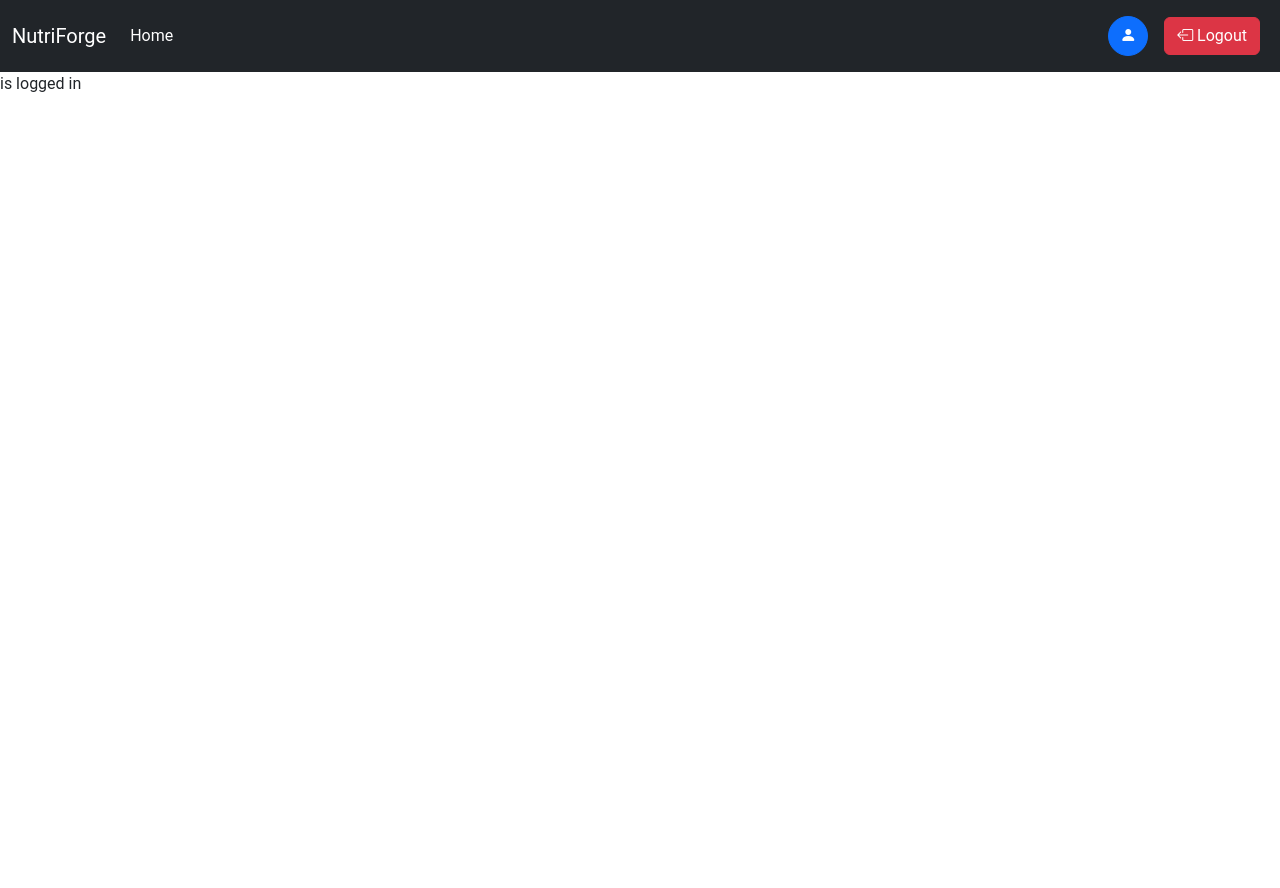
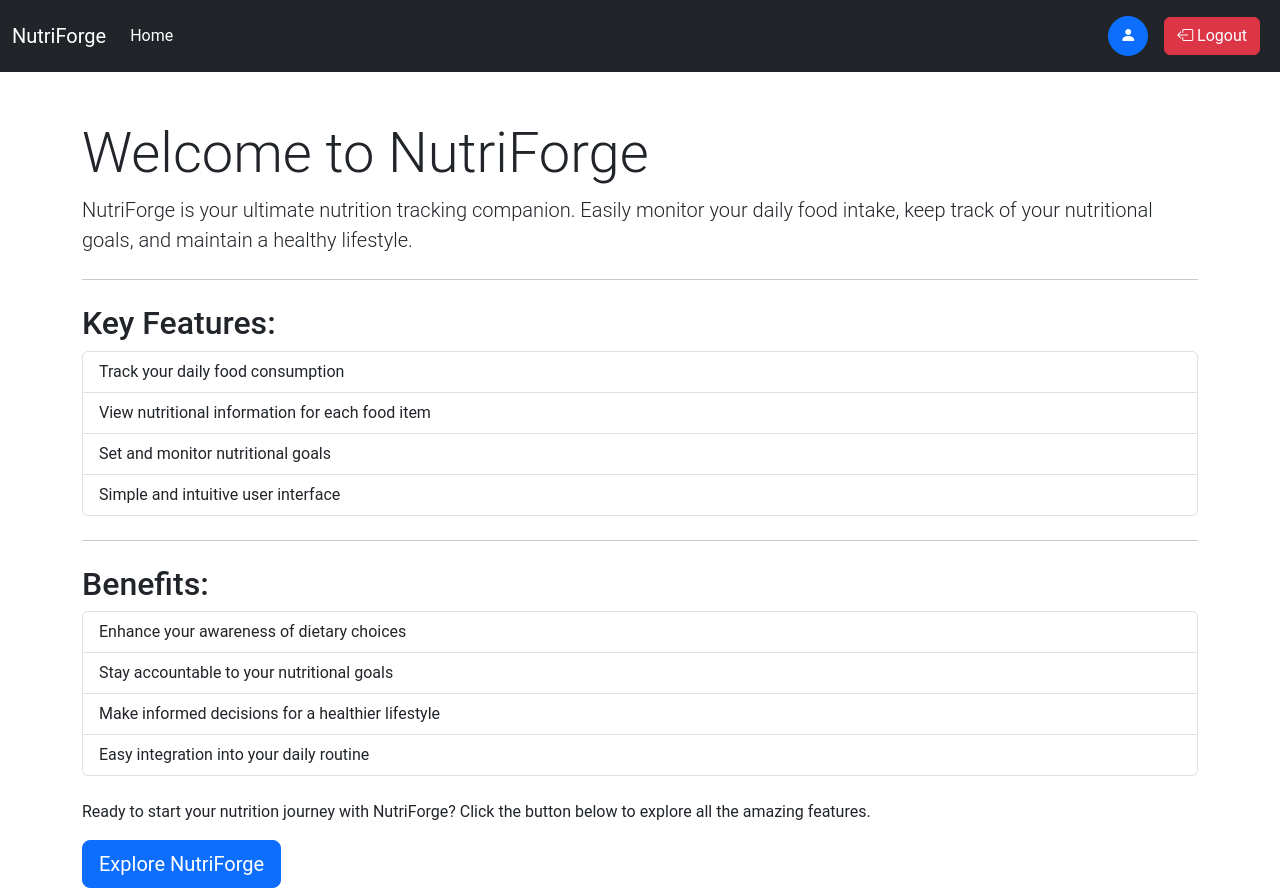
Before and after one commit to night-slayer18/NutriForge, a React (Vite) app in the folder NutriForge-Frontend/: page / in a window 1280 px wide. Before the commit the page ends 800 px from the top, so only its background shows below. Built offline with nearby package versions, Linux system fonts and the light colour scheme; sample sign-in values are in the browser's storage.

Commit message:
added context for food and all its functions

```diff
--- a/NutriForge-Frontend/src/App.jsx
+++ b/NutriForge-Frontend/src/App.jsx
@@ -12,6 +12,8 @@ import Layout from './components/Layout'
 import Userinfo from './components/Userinfo'
 import AuthState from './context/auth/AuthState'
 import PrivateRoute from './components/PrivateRoute'
+import Foods from './components/Foods'
+import FoodState from './context/food/FoodState'
 
 
 function App() {
@@ -19,15 +21,18 @@ function App() {
   return (
     <>
       <AuthState>
+        <FoodState>
           <BrowserRouter>
             <Routes>
               <Route exact path="/" element={<Layout><Home/></Layout>} />
               <Route exact path="/register" element= {<Layout><Register/></Layout>} />
               <Route exact path="/login" element={<Layout><Login/></Layout>} />
               <Route exact path="/user" element={<PrivateRoute Component={<Layout><Userinfo/></Layout>}/>} />
+              <Route exact path="/foods" element = {<PrivateRoute Component={<Layout><Foods/></Layout>}/>} />
               <Route exact path="*" element={<NotFound/>} />
             </Routes>
           </BrowserRouter>
+        </FoodState>
       </AuthState>
     </>
   )
--- /dev/null
+++ b/NutriForge-Frontend/src/components/FoodItems.jsx
@@ -0,0 +1,38 @@
+import PropTypes from 'prop-types';
+
+const FoodItems = (props) => {
+    return (
+        <div className="col-md-4">
+            <div className="card my-3 mx-3 shadow">
+                <div className="card-body">
+                    <h5 className="card-title text-center mb-4">{props.food.name}</h5>
+                    <ul className="list-group list-group-flush text-center ">
+                        <li className="list-group-item">Calories: {props.food.calories}</li>
+                        <li className="list-group-item">Fat: {props.food.fat}</li>
+                        <li className="list-group-item">Proteins: {props.food.protein}</li>
+                        <li className="list-group-item">Carbohydrates: {props.food.carbohydrates}</li>
+                        <li className="list-group-item">Fiber: {props.food.fiber}</li>
+                    </ul>
+                    <div className="d-flex justify-content-around">
+                        <button className="btn btn-danger">Delete <i className="bi bi-x-octagon"></i></button>
+                        <button className="btn btn-success">Edit <i className="bi bi-pencil-square"></i></button>
+                    </div>
+                </div>
+            </div>
+        </div>
+    )
+}
+
+FoodItems.propTypes = {
+    food: PropTypes.shape({
+        name: PropTypes.string,
+        calories: PropTypes.number,
+        fat: PropTypes.number,
+        protein: PropTypes.number,
+        carbohydrates: PropTypes.number,
+        fiber: PropTypes.number,
+    }).isRequired,
+};
+
+
+export default FoodItems
--- /dev/null
+++ b/NutriForge-Frontend/src/components/Foods.jsx
@@ -0,0 +1,28 @@
+import { useContext, useEffect } from "react"
+import FoodContext from "../context/food/FoodContext"
+import FoodItems from "./FoodItems"
+const Foods = () => {
+    const foodcontext = useContext(FoodContext)
+    const {foods,getFoods} = foodcontext
+
+    useEffect(() => {
+        if(localStorage.getItem("token")){
+            getFoods()
+        }
+        // eslint-disable-next-line
+    }, [])
+    return (
+        <div className="row my-3">
+          <div className="container mx-2">
+          {foods.length===0 && "No foods to display"}
+          </div>
+          {foods.map((food)=>{
+                return (
+                    <FoodItems key={food._id} food={food} />
+                )
+          })}
+    </div>
+    )
+}
+
+export default Foods
--- a/NutriForge-Frontend/src/components/Home.jsx
+++ b/NutriForge-Frontend/src/components/Home.jsx
@@ -1,11 +1,8 @@
-import { useContext, useEffect } from "react"
-import { useNavigate } from "react-router-dom"
-import AuthContext from "../context/auth/AuthContext";
+import { useEffect } from "react"
+import { Link, useNavigate } from "react-router-dom"
 
 const Home = () => {
   const navigate = useNavigate();
-  const context = useContext(AuthContext);
-  const { userDetails } = context;
   useEffect(() =>{
     if(!localStorage.getItem("token")){
       navigate("/login");
@@ -13,8 +10,38 @@ const Home = () => {
     // eslint-disable-next-line
   },[])
   return (
-    <div>
-      {userDetails.name} is logged in
+    <div className="container mt-5">
+      <div className="jumbotron">
+        <h1 className="display-4">Welcome to NutriForge</h1>
+        <p className="lead">
+          NutriForge is your ultimate nutrition tracking companion. Easily
+          monitor your daily food intake, keep track of your nutritional goals,
+          and maintain a healthy lifestyle.
+        </p>
+        <hr className="my-4" />
+        <h2>Key Features:</h2>
+        <ul className="list-group">
+          <li className="list-group-item">Track your daily food consumption</li>
+          <li className="list-group-item">View nutritional information for each food item</li>
+          <li className="list-group-item">Set and monitor nutritional goals</li>
+          <li className="list-group-item">Simple and intuitive user interface</li>
+        </ul>
+        <hr className="my-4" />
+        <h2>Benefits:</h2>
+        <ul className="list-group">
+          <li className="list-group-item">Enhance your awareness of dietary choices</li>
+          <li className="list-group-item">Stay accountable to your nutritional goals</li>
+          <li className="list-group-item">Make informed decisions for a healthier lifestyle</li>
+          <li className="list-group-item">Easy integration into your daily routine</li>
+        </ul>
+        <p className="mt-4">
+          Ready to start your nutrition journey with NutriForge? Click the button
+          below to explore all the amazing features.
+        </p>
+        <Link to="/foods" className="btn btn-primary btn-lg" role="button">
+          Explore NutriForge
+        </Link>
+      </div>
     </div>
   )
 }
--- /dev/null
+++ b/NutriForge-Frontend/src/context/food/FoodContext.js
@@ -0,0 +1,5 @@
+import { createContext } from "react";
+
+const FoodContext = createContext();
+
+export default FoodContext;
--- /dev/null
+++ b/NutriForge-Frontend/src/context/food/FoodState.jsx
@@ -0,0 +1,84 @@
+import PropTypes from 'prop-types';
+import FoodContext from "./FoodContext"
+import { useState } from 'react';
+
+const FoodState = (props) => {
+    const host = "http://localhost:8000";
+    const foodInitial = []
+    const [foods,setFoods] = useState(foodInitial)
+
+    const getFoods = async () => {
+        const reponse = await fetch(`${host}/api/food/getfood`,{
+            method: "GET",
+            headers: {
+                "Content-Type": "application/json",
+                "auth-token": localStorage.getItem("token")
+            }
+        })
+        const json = await reponse.json()
+        setFoods(json.food)
+    }
+
+    const addFood =  async (name,calories,protein,carbohydrates,fat,fiber) => {
+        const reponse = await fetch(`${host}/api/food/addfood`,{
+            method: "POST",
+            headers: {
+                "Content-Type": "application/json",
+                "auth-token": localStorage.getItem("token")
+            },
+            body: JSON.stringify({name,calories,protein,carbohydrates,fat,fiber})
+        })
+        const json = await reponse.json()
+        setFoods(foods.concat(json.savedFood))
+    }
+
+    const searchFoodByName = async (name) => {
+        const response = await fetch (`${host}/api/food/searchfood/${name}`,{
+            method: "GET",
+            headers: {
+                "Content-Type": "application/json",
+                "auth-token": localStorage.getItem("token")
+            }
+        })
+        const json = await response.json()
+        setFoods(json.food)
+    }
+
+    const updateFood = async (id,name,calories,protein,carbohydrates,fat,fiber) => {
+        const response = await fetch(`${host}/api/food/updatefood/${id}`,{
+            method: "PUT",
+            headers: {
+                "Content-Type": "application/json",
+                "auth-token": localStorage.getItem("token")
+            },
+            body: JSON.stringify({name,calories,protein,carbohydrates,fat,fiber})
+        })
+        const json = await response.json()
+        console.log(json)
+        let newFoods = JSON.parse(JSON.stringify(foods))
+        for (let index = 0; index < newFoods.length; index++) {
+            const element = newFoods[index];
+            if(element._id === id){
+                newFoods[index].name = name
+                newFoods[index].calories = calories
+                newFoods[index].protein = protein
+                newFoods[index].carbohydrates = carbohydrates
+                newFoods[index].fat = fat
+                newFoods[index].fiber = fiber
+                break
+            }
+        }
+        setFoods(newFoods)
+    }
+    return (
+        <FoodContext.Provider value={{foods,getFoods,addFood,searchFoodByName,updateFood}}>
+                {props.children}
+        </FoodContext.Provider>
+    )
+}
+
+FoodState.propTypes = {
+    children: PropTypes.node.isRequired
+};
+
+export default FoodState
```
Lines whose indentation alone changed are shown as unchanged.
